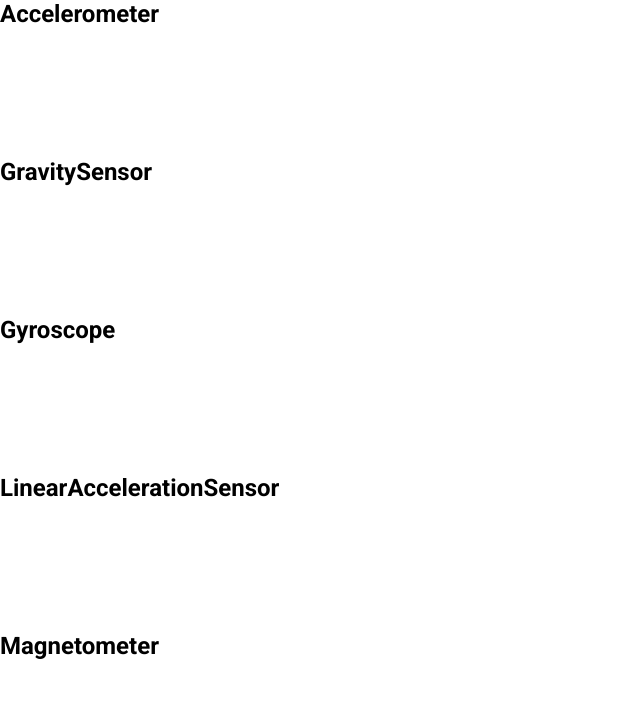
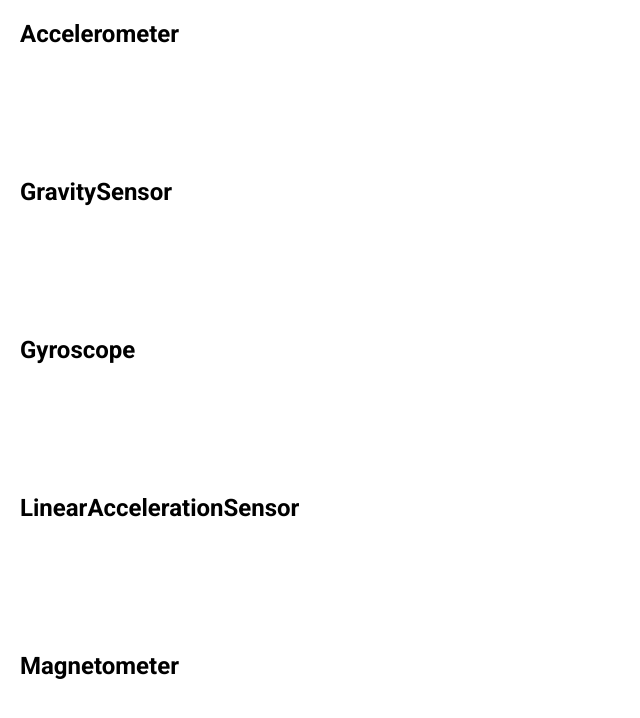
Before and after one commit to Sergey-air-749/SensorAPI, a plain HTML site: page index.html in a window 1280 px wide. Shown: the whole page, without its empty margins (0-640 px from the left). Drawn offline with Linux system fonts and the light colour scheme.

Commit message:
commit v1

```diff
--- a/index.html
+++ b/index.html
@@ -8,6 +8,8 @@
     <title>Document</title>
 </head>
 <body>
+
+    <div class="content">
 
         <div class="cordinats">
             <h2>Accelerometer</h2>
@@ -44,6 +46,7 @@
             <span class="magSensorZ" id="magSensorZ"></span>
         </div>
 
+    </div>
 
     <script src="./mainV3.js"></script>
 </body>
--- a/style.css
+++ b/style.css
@@ -4,6 +4,10 @@
     margin: 0px;
     padding: 0px;
     font-family: 'Roboto';
+}
+
+.content {
+    padding: 20px;
 }
 
 .cordinats {
```
Lines whose indentation alone changed are shown as unchanged.
